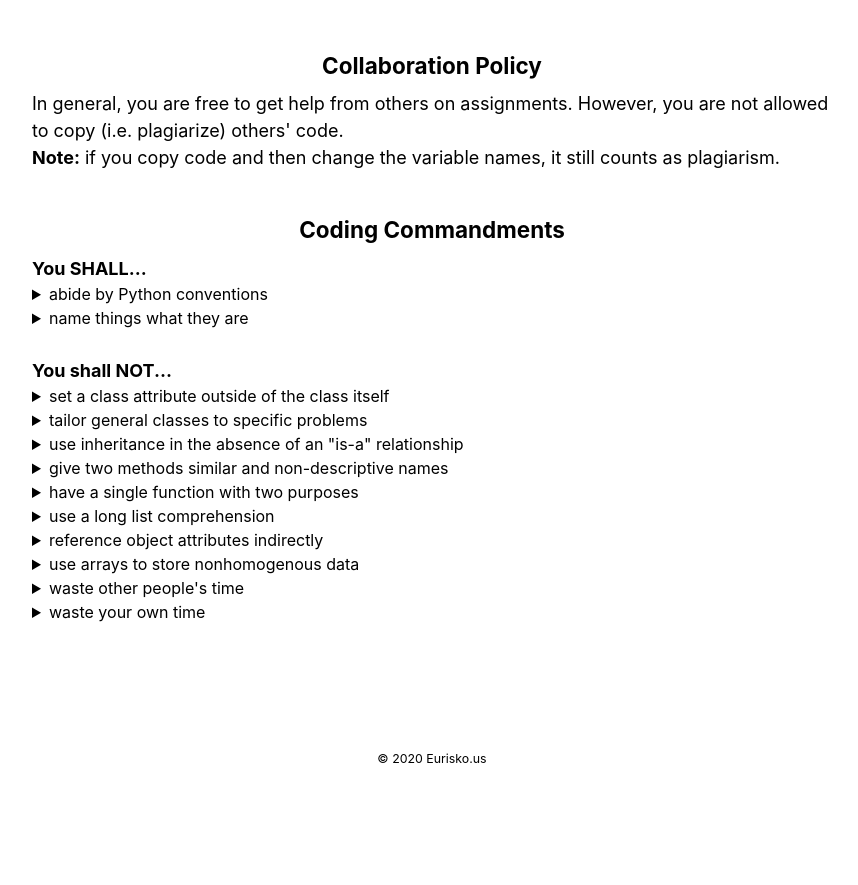
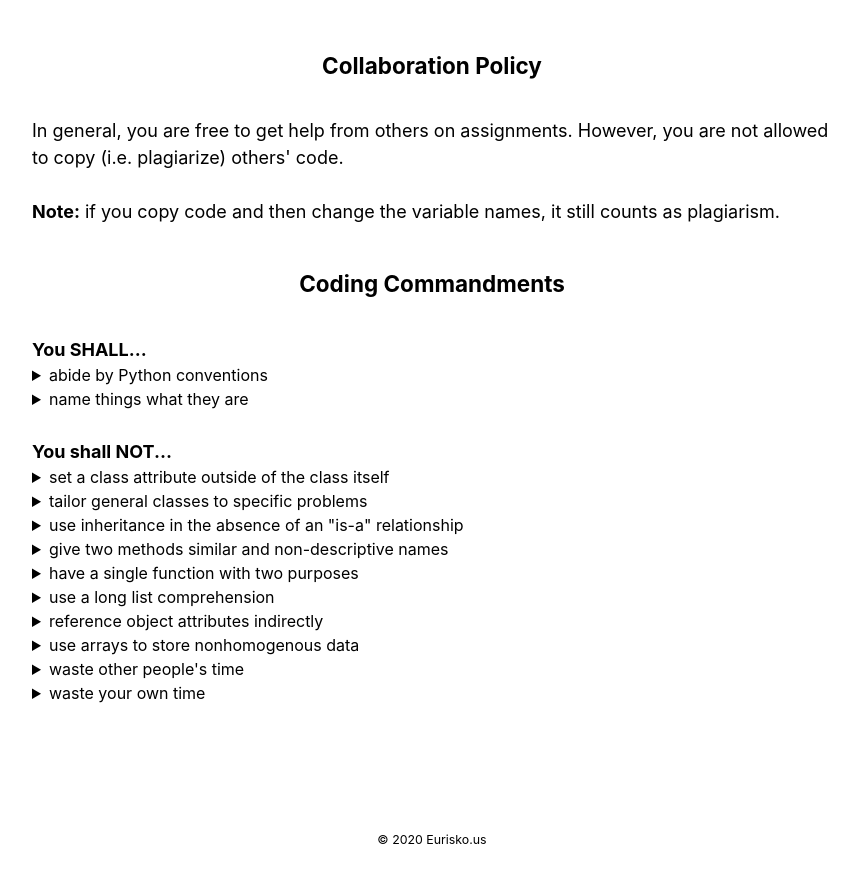
Before and after one commit to skycakjustin/eurisko-us.github.io, a Jekyll site: the page built from _pages/resources.md, in a window 1280 px wide. Shown: the part 1577-2462 px from the top of the page, without its empty margins (208-1066 px from the left). Built offline with Jekyll 4.4.1, drawn with Linux system fonts in a browser that asks for light colours; before the commit the page ends 2381 px from its top, so only the background shows below that.

```diff
--- a/_pages/resources.md
+++ b/_pages/resources.md
@@ -24,16 +24,16 @@ author_profile: false
 ## [<center>Collaboration Policy</center>](#collaboration-policy)
 
 <div style="width:100%; max-width:800px; margin:auto">
-  In general, you are free to get help from others on assignments. However, you are not allowed to copy (i.e. plagiarize) others' code.
+  <br>In general, you are free to get help from others on assignments. However, you are not allowed to copy (i.e. plagiarize) others' code.
 
-  <br><b>Note:</b> if you copy code and then change the variable names, it still counts as plagiarism.
+  <br><br><b>Note:</b> if you copy code and then change the variable names, it still counts as plagiarism.
 </div>
 
 ## [<center>Coding Commandments</center>](#coding-commandments)
 
 <div style="width:100%; max-width:800px; margin:auto">
 
-<b>You SHALL...</b>
+<br><b>You SHALL...</b>
 
 <font size="3em">
 
```
